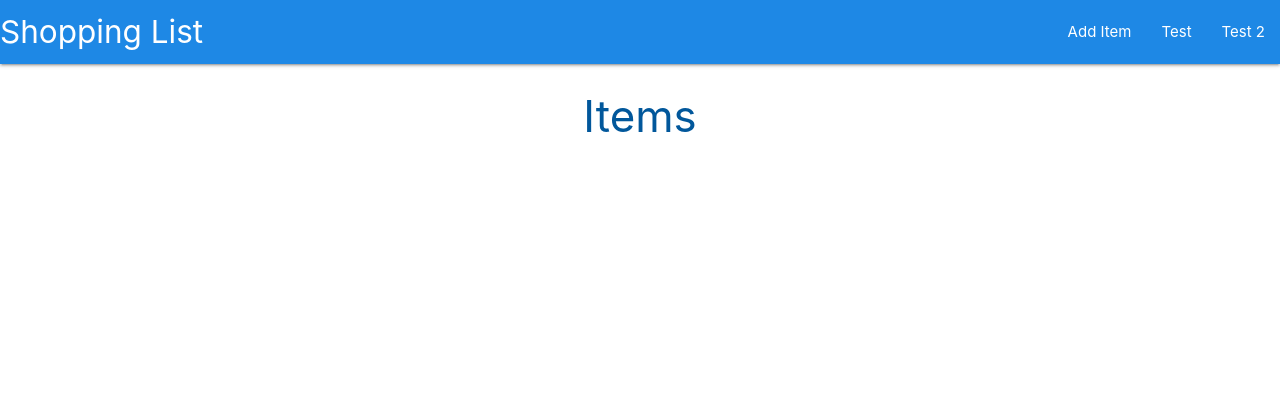
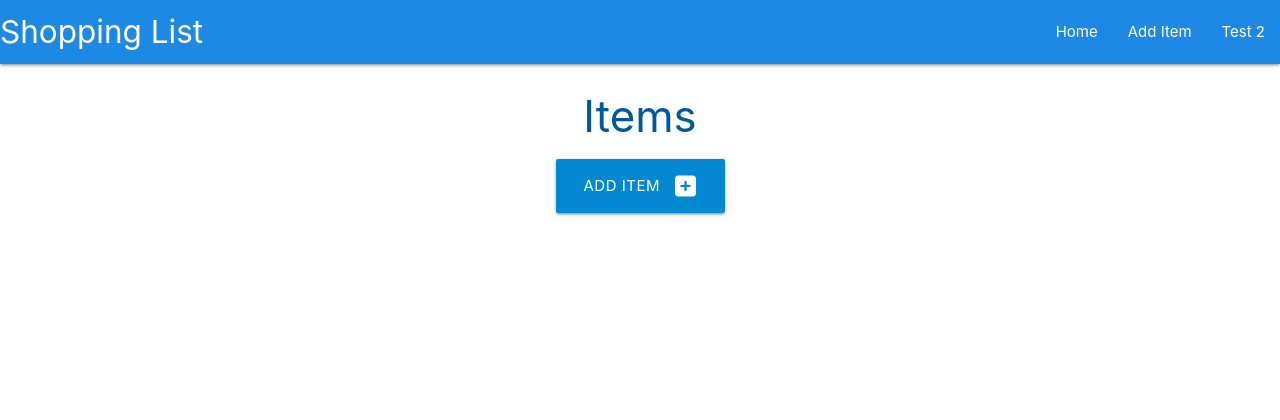
Before and after one commit to TomaszWoloszyn983/shopping-list-application, a Django app: page / in a window 1280 px wide. Shown: the top 420 px of the page. Run offline with Django 3.2, Linux system fonts and the light colour scheme.

Commit message:
Rearrage the templates order

```diff
--- a/list/urls.py
+++ b/list/urls.py
@@ -7,5 +7,7 @@ urlpatterns = [
     path('hello/', views.say_hello, name='hello'),
     path('test/', views.test, name='test'),
     path('testwo/', views.testwo, name='testwo'),
-    path('additem/', views.addItem, name='addItem')
+    path('additem/', views.addItem, name='addItem'),
+    path('items/', views.items, name='items'),
+    path('home/', views.home, name='home'),
 ]
--- a/list/views.py
+++ b/list/views.py
@@ -9,6 +9,12 @@ class ItemsList(ListView):
     model = Item
     queryset = Item.objects.order_by('-bought')
     template_name = 'items.html'
+
+def home(request):
+    return render(request, 'home.html')
+
+def items(request):
+    return render(request, 'items.html')
 
 def addItem(request):
     print("Add items method")
--- a/shoppinglist/urls.py
+++ b/shoppinglist/urls.py
@@ -20,9 +20,11 @@ from list import views
 urlpatterns = [
     path('admin/', admin.site.urls),
     path('summernote/', include('django_summernote.urls')),
-    path('', include('list.urls'), name='list_urls'),
+    path('', include('list.urls'), name='home'),
     path('hello/', include('list.urls'), name='hello'),
     path('test/', include('list.urls'), name='list_urls'),
     path('testwo/', include('list.urls'), name='list_urls2'),
     path('additem/', include('list.urls'), name='addItem'),
+    path('items/', include('list.urls'), name='items'),
+    path('home/', include('list.urls'), name='home'),
 ]
--- a/templates/base.html
+++ b/templates/base.html
@@ -16,12 +16,12 @@
     <header>
       <nav class="blue darken-1">
         <div class="nav-wrapper">
-          <a href="#!" class="brand-logo">Shopping List</a>
+          <a href="{% url 'home' %}" class="brand-logo">Shopping List</a>
           <link rel="stylesheet" href="https://cdnjs.cloudflare.com/ajax/libs/font-awesome/6.2.0/css/all.min.css" integrity="sha512-xh6O/CkQoPOWDdYTDqeRdPCVd1SpvCA9XXcUnZS2FmJNp1coAFzvtCN9BmamE+4aHK8yyUHUSCcJHgXloTyT2A==" crossorigin="anonymous" referrerpolicy="no-referrer" />
           <a href="#" data-target="mobile-demo" class="sidenav-trigger"><i class="fas fa-bars"></i></a>
           <ul class="right hide-on-med-and-down">
+            <li><a href="{% url 'items' %}">Home</a></li>
             <li><a href="{% url 'addItem' %}">Add Item</a></li>
-            <li><a href="{% url 'test' %}">Test</a></li>
             <li><a href="{% url 'testwo' %}">Test 2</a></li>
           </ul>
         </div>
@@ -29,8 +29,8 @@
 
       <!-- mobile sidebar -->
       <ul class="sidenav" id="mobile-demo">
-        <li><a href="{% url 'addItem' %}">Hello</a></li>
-        <li><a href="{% url 'test' %}">Test</a></li>
+        <li><a href="{% url 'items' %}">Home</a></li>
+        <li><a href="{% url 'addItem' %}">Add Item</a></li>
         <li><a href="{% url 'testwo' %}">Test 2</a></li>
       </ul>
     </header>
--- a/templates/items.html
+++ b/templates/items.html
@@ -3,4 +3,12 @@
 
 <h3 class="light-blue-text text-darken-4 center-align">Items</h3>
 
+<div class="row">
+    <div class="col s12 center-align">
+        <a href="#" class="btn-large light-blue darken-2">
+            Add Item <i class="fas fa-plus-square right"></i>
+        </a>
+    </div>
+</div>
+
 {% endblock %}
```
Also changed, not shown: templates/add_item.html (+1 -7 lines), templates/home.html (added, +39 -0 lines).
